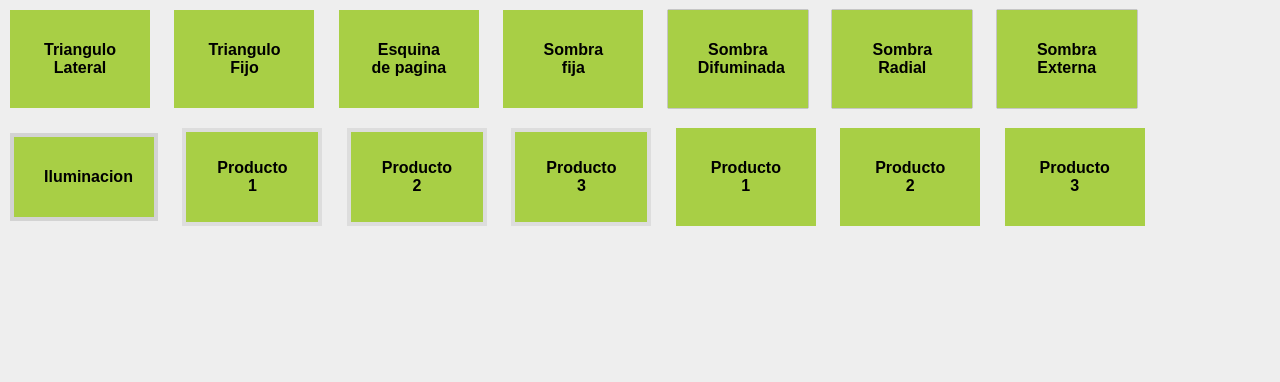
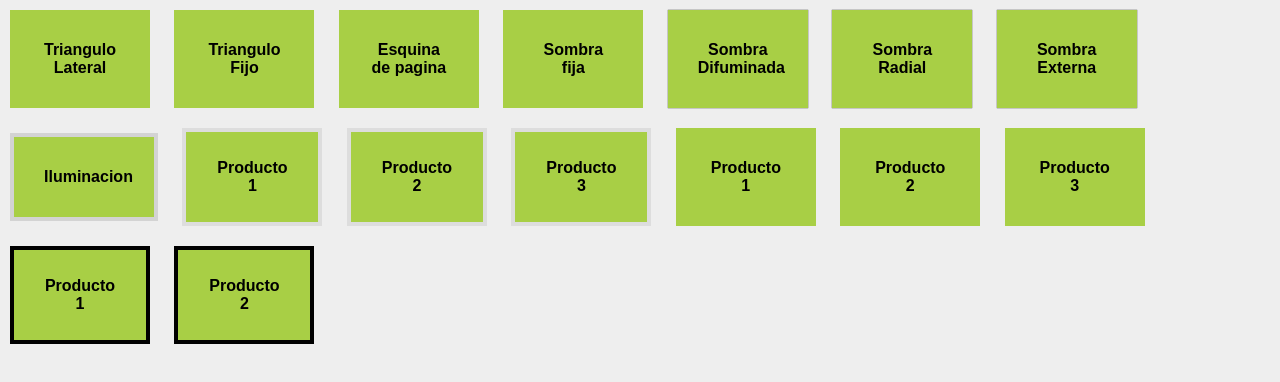
Before and after one commit to DanielColorado/workflow, a website: page app/index.jade in a window 1280 px wide. Drawn offline with nearby package versions, Linux system fonts and the light colour scheme; files that its build step writes are made by us from their sources.

Commit message:
Truco css -Expansion de borde v1

```diff
--- a/app/index.jade
+++ b/app/index.jade
@@ -35,3 +35,7 @@ html(lang="es")
 			p Producto 2
 		.borde_interno
 			p Producto 3
+		.expansion_borde
+			p Producto 1
+		.expansion_borde
+			p Producto 2
--- /dev/null
+++ b/scss/_ExpansionBorde.scss
@@ -0,0 +1,21 @@
+.expansion_borde{
+	position: relative;
+	&:before{
+		content:"";
+		position: absolute;
+		border:4px solid black;
+		top: 0px;
+		bottom:0px;
+		left: 0px;
+		right: 0px;
+		transition-duration:0.3s;
+	}
+	&:hover{
+		&:before{
+			top: -8px;
+			bottom:-8px;
+			left: -8px;
+			right: -8px;
+		}
+	}
+}
--- a/scss/app.scss
+++ b/scss/app.scss
@@ -9,6 +9,7 @@
 @import "_Iluminacion";
 @import "_ResalteBorde";
 @import "_BordeInterno";
+@import "_ExpansionBorde";
 body {
 	background-color: #eee;
 }
```
Also changed, not shown: app/css/app.css, app/css/min/app.css, app/index.html.
